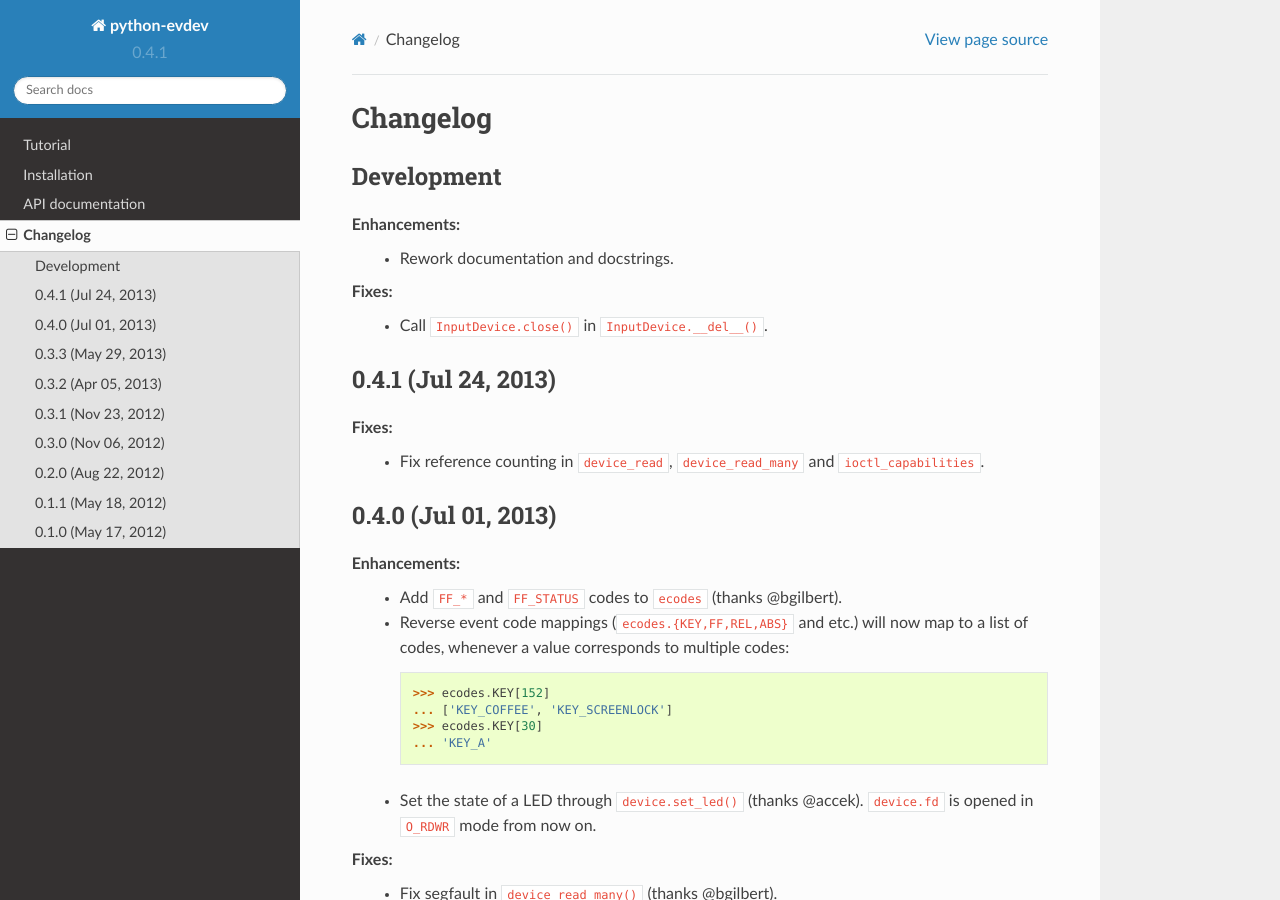
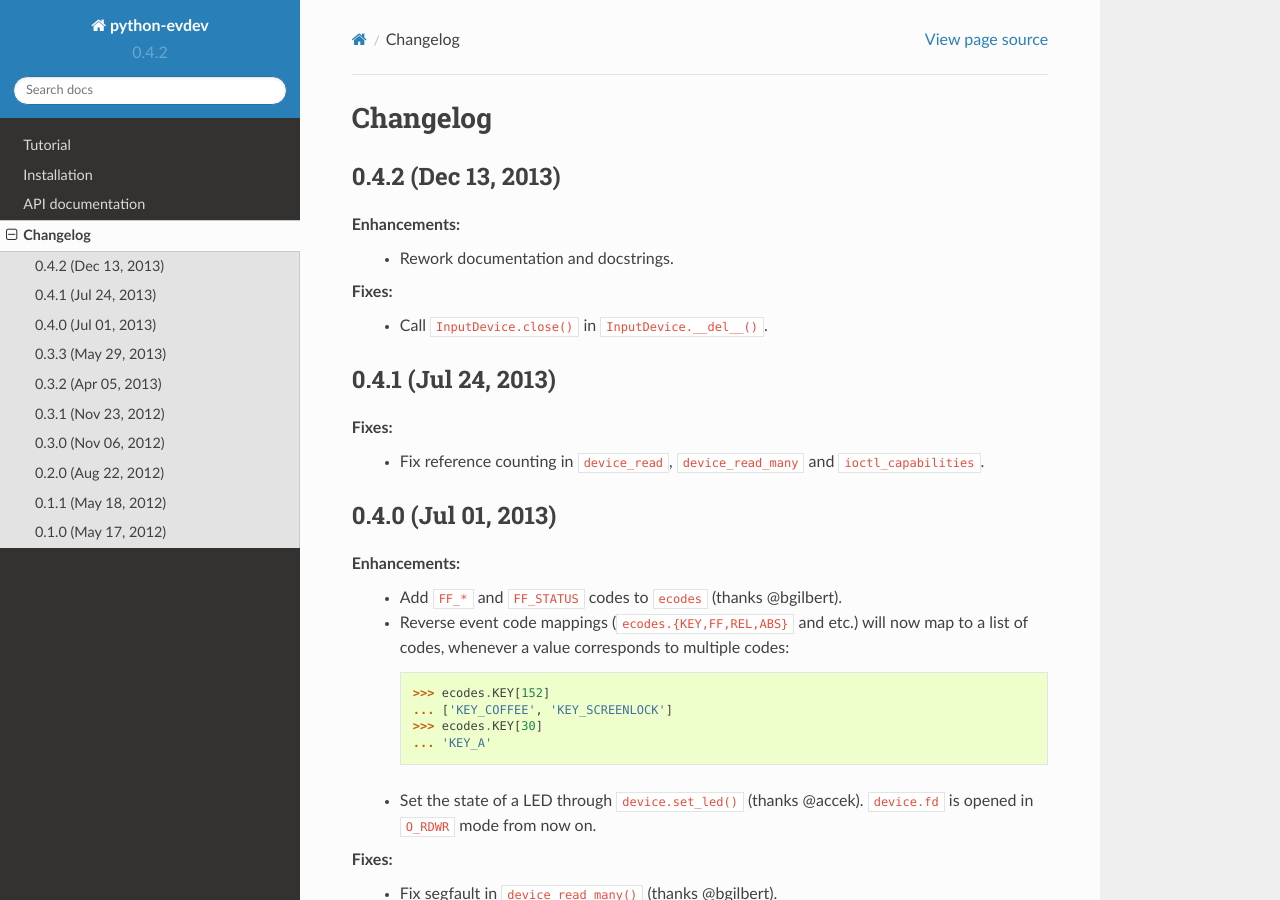
Before and after one commit to gvalkov/python-evdev, a Sphinx documentation site: the page built from doc/changelog.rst, in a window 1280 px wide and 900 px high. Built offline with Sphinx 7.4.7 and the Read the Docs theme 2.0.0, drawn with Linux system fonts in a browser that asks for light colours.

Commit message:
bump version to 0.4.2

```diff
--- a/doc/changelog.rst
+++ b/doc/changelog.rst
@@ -1,8 +1,8 @@
 Changelog
 =========
 
-Development
-^^^^^^^^^^^
+0.4.2 (Dec 13, 2013)
+^^^^^^^^^^^^^^^^^^^^
 
 Enhancements:
     - Rework documentation and docstrings.
@@ -16,7 +16,6 @@
 Fixes:
     - Fix reference counting in ``device_read``, ``device_read_many``
       and ``ioctl_capabilities``.
-
 
 0.4.0 (Jul 01, 2013)
 ^^^^^^^^^^^^^^^^^^^^
--- a/setup.py
+++ b/setup.py
@@ -34,7 +34,7 @@
 
 kw = {
     'name'                 : 'evdev',
-    'version'              : '0.4.1',
+    'version'              : '0.4.2',
 
     'description'          : 'bindings for the linux input handling subsystem',
     'long_description'     : open(pjoin(here, 'README.rst')).read(),
@@ -100,7 +100,7 @@
 
 
 class PyTest(Command):
-    ''' setup.py test -> py.test tests '''
+    '''setup.py test -> py.test tests'''
 
     user_options = []
     def initialize_options(self):
```
